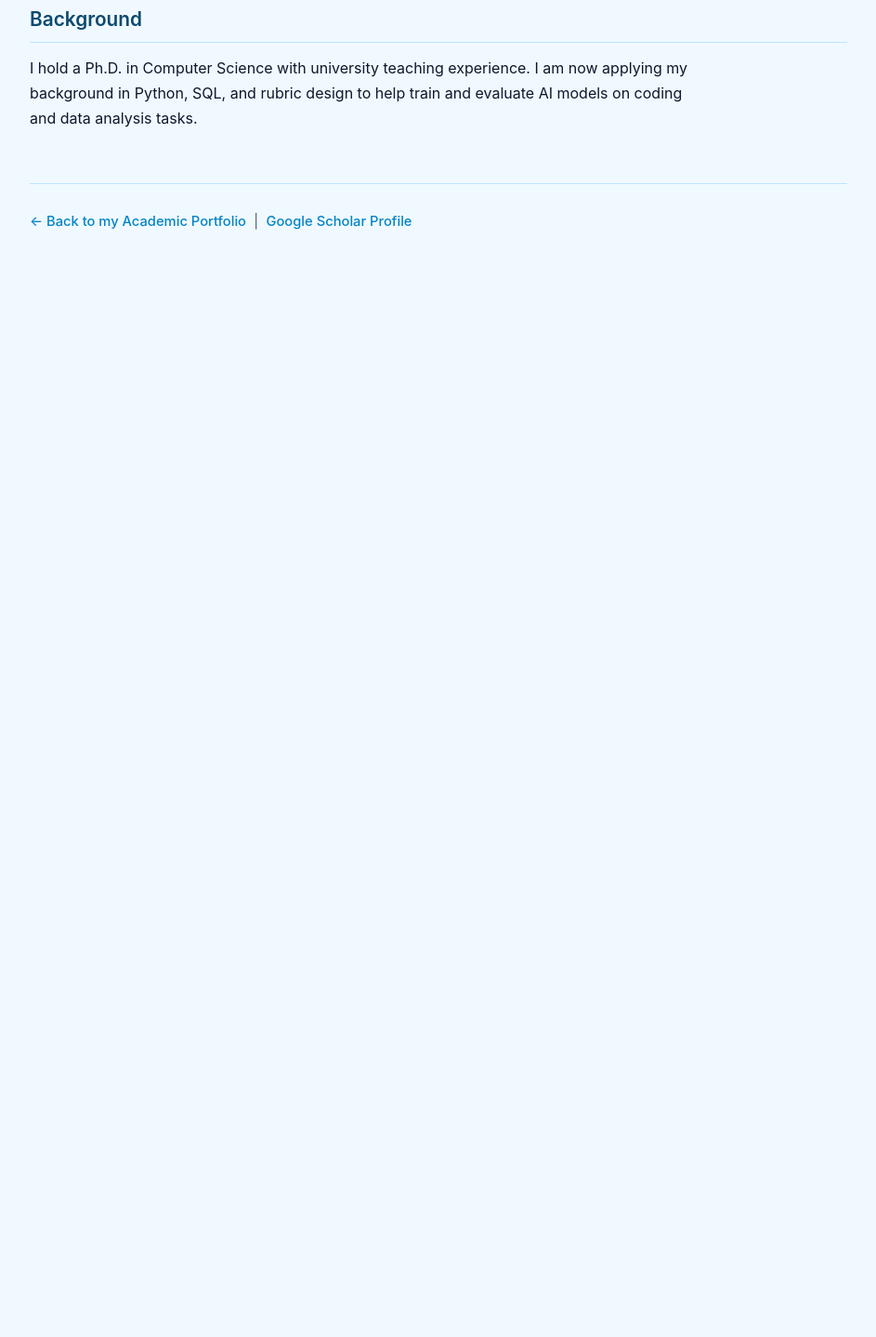
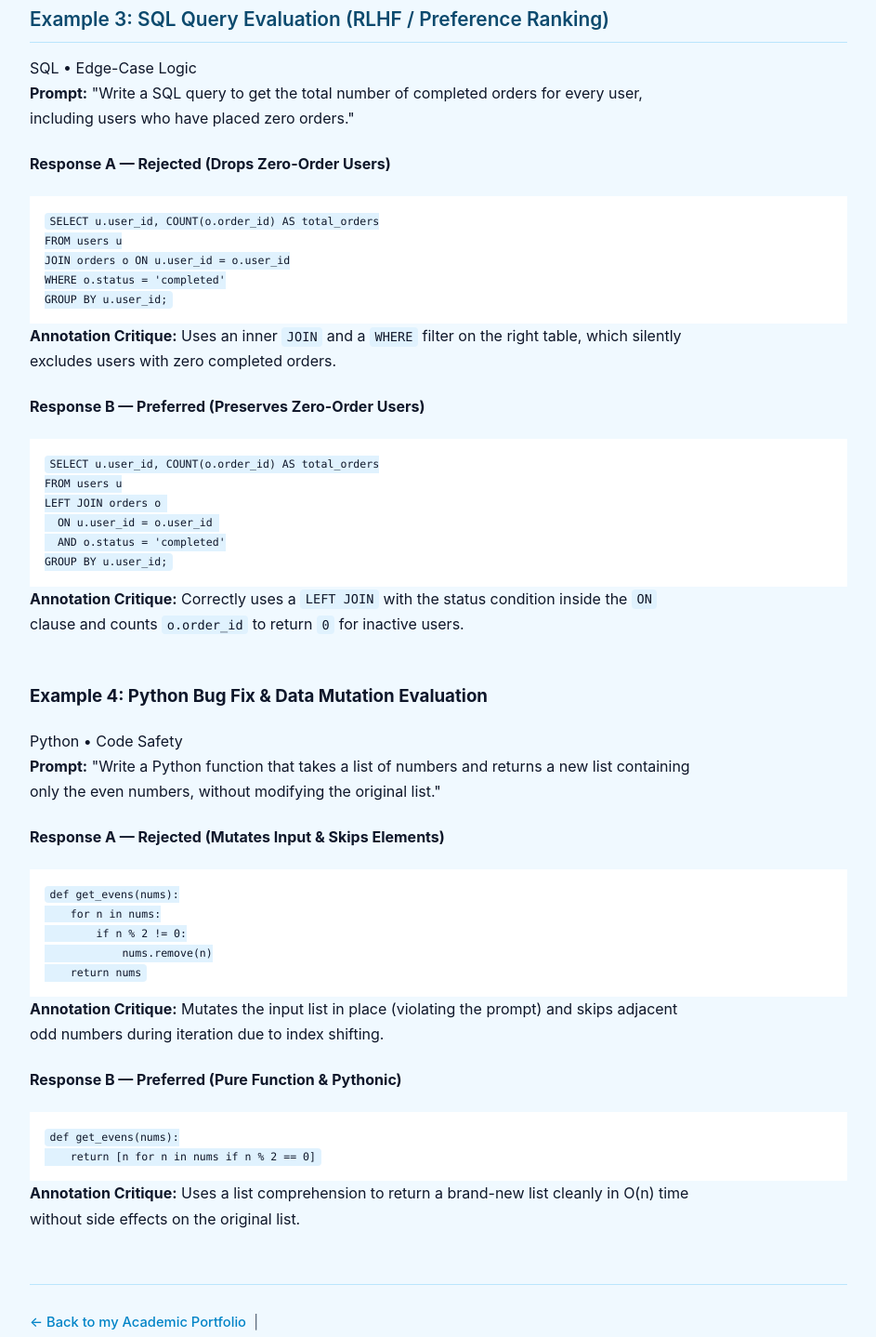
Before and after one commit to Prathismanian/Bio-Profile, a plain HTML site: page DataAnnotations- llustration.html in a window 1280 px wide. Shown: the part 1358-2796 px from the top of the page at 93% size, without its empty margins (168-1111 px from the left). Before the commit the page ends 1665 px from the top, so only its background shows below. Drawn offline with Linux system fonts and the light colour scheme.

Commit message:
Update DataAnnotations- llustration.html

```diff
--- a/DataAnnotations- llustration.html
+++ b/DataAnnotations- llustration.html
@@ -276,7 +276,71 @@
     </div>
   </section>
 
-  <section>
+<section>
+        <h2>Example 3: SQL Query Evaluation (RLHF / Preference Ranking)</h3>
+        <span class="course-tag">SQL &bull; Edge-Case Logic</span>
+        <p class="prompt-text"><strong>Prompt:</strong> "Write a SQL query to get the total number of completed orders for every user, including users who have placed zero orders."</p>
+
+        <div class="comparison-grid">
+            <div class="response-box">
+                <h4>Response A &mdash; Rejected (Drops Zero-Order Users)</h4>
+                <pre><code class="language-sql">SELECT u.user_id, COUNT(o.order_id) AS total_orders
+FROM users u
+JOIN orders o ON u.user_id = o.user_id
+WHERE o.status = 'completed'
+GROUP BY u.user_id;</code></pre>
+                <p><strong>Annotation Critique:</strong> Uses an inner <code>JOIN</code> and a <code>WHERE</code> filter on the right table, which silently excludes users with zero completed orders.</p>
+            </div>
+
+            <div class="response-box">
+                <h4>Response B &mdash; Preferred (Preserves Zero-Order Users)</h4>
+                <pre><code class="language-sql">SELECT u.user_id, COUNT(o.order_id) AS total_orders
+FROM users u
+LEFT JOIN orders o
+  ON u.user_id = o.user_id
+  AND o.status = 'completed'
+GROUP BY u.user_id;</code></pre>
+                <p><strong>Annotation Critique:</strong> Correctly uses a <code>LEFT JOIN</code> with the status condition inside the <code>ON</code> clause and counts <code>o.order_id</code> to return <code>0</code> for inactive users.</p>
+            </div>
+        </div>
+
+</section>
+
+<section>
+            <h3>Example 4: Python Bug Fix &amp; Data Mutation Evaluation</h3>
+            <span class="course-tag">Python &bull; Code Safety</span>
+
+        <p class="prompt-text"><strong>Prompt:</strong> "Write a Python function that takes a list of numbers and returns a new list containing only the even numbers, without modifying the original list."</p>
+
+        <div class="comparison-grid">
+            <div class="response-box">
+                <h4>Response A &mdash; Rejected (Mutates Input &amp; Skips Elements)</h4>
+                <pre><code class="language-python">def get_evens(nums):
+    for n in nums:
+        if n % 2 != 0:
+            nums.remove(n)
+    return nums</code></pre>
+                <p><strong>Annotation Critique:</strong> Mutates the input list in place (violating the prompt) and skips adjacent odd numbers during iteration due to index shifting.</p>
+            </div>
+
+            <div class="response-box">
+                <h4>Response B &mdash; Preferred (Pure Function &amp; Pythonic)</h4>
+                <pre><code class="language-python">def get_evens(nums):
+    return [n for n in nums if n % 2 == 0]</code></pre>
+                <p><strong>Annotation Critique:</strong> Uses a list comprehension to return a brand-new list cleanly in O(n) time without side effects on the original list.</p>
+            </div>
+        </div>
+
+</section>
+
+<section>
+
+  <footer>
+    <a href="index.html">&larr; Back to my Academic Portfolio</a> &nbsp;|&nbsp
+</section>
+  </footer>
+
+ <!--  <section>
     <h2>Background</h2>
     <p>I hold a Ph.D. in Computer Science with university teaching experience. I am now applying my background in Python, SQL, and rubric design to help train and evaluate AI models on coding and data analysis tasks.</p>
   </section>
@@ -286,7 +350,7 @@
      <a href="https://scholar.google.com/citations?hl=en&user=XOlexFEAAAAJ
 ">Google Scholar Profile</a>
 
-  </footer>
+  </footer> -->
 
   <script>
     function toggleNotes(id, btn) {
@@ -300,5 +364,6 @@
       }
     }
   </script>
+
 </body>
 </html>
```
